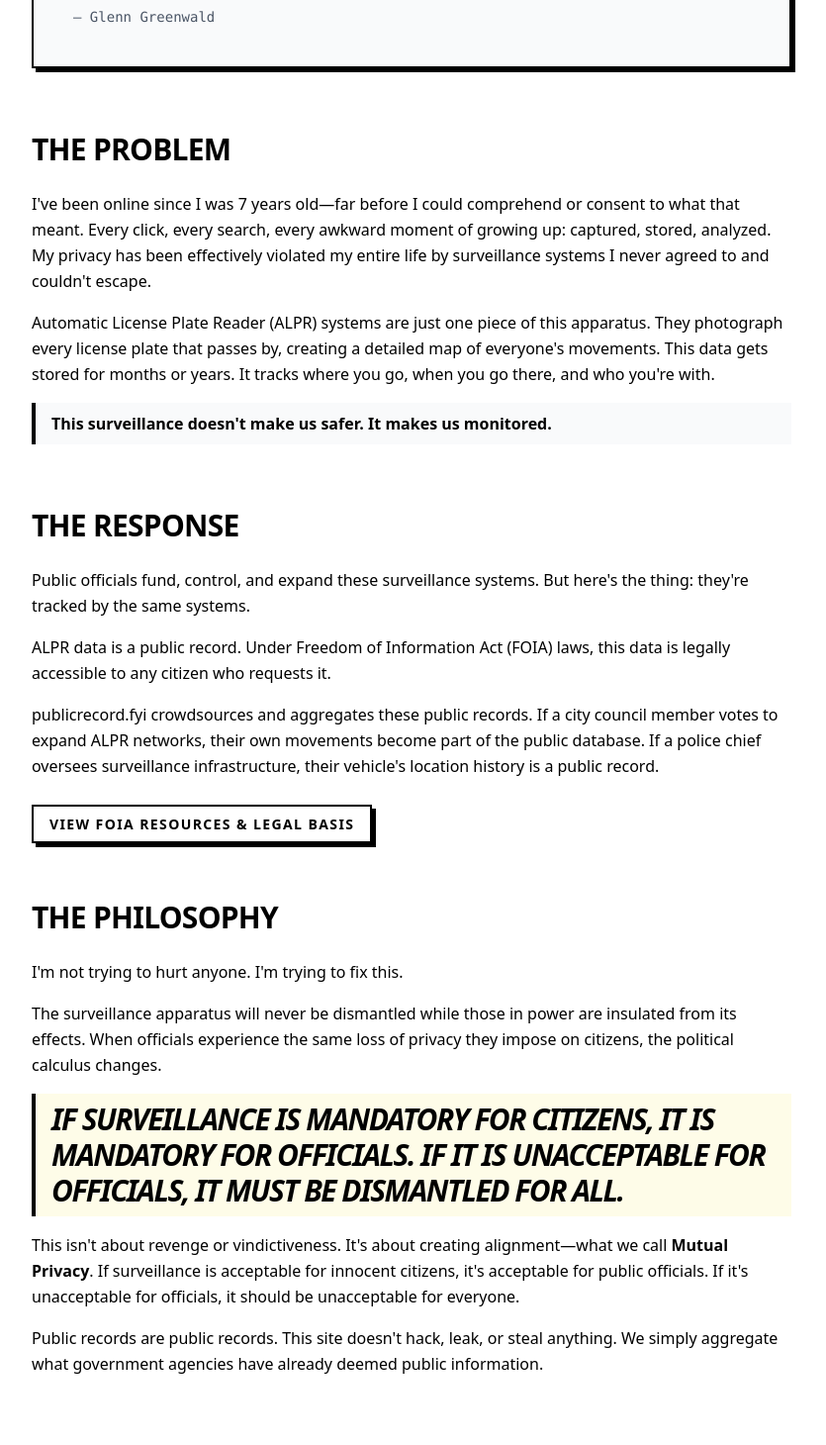
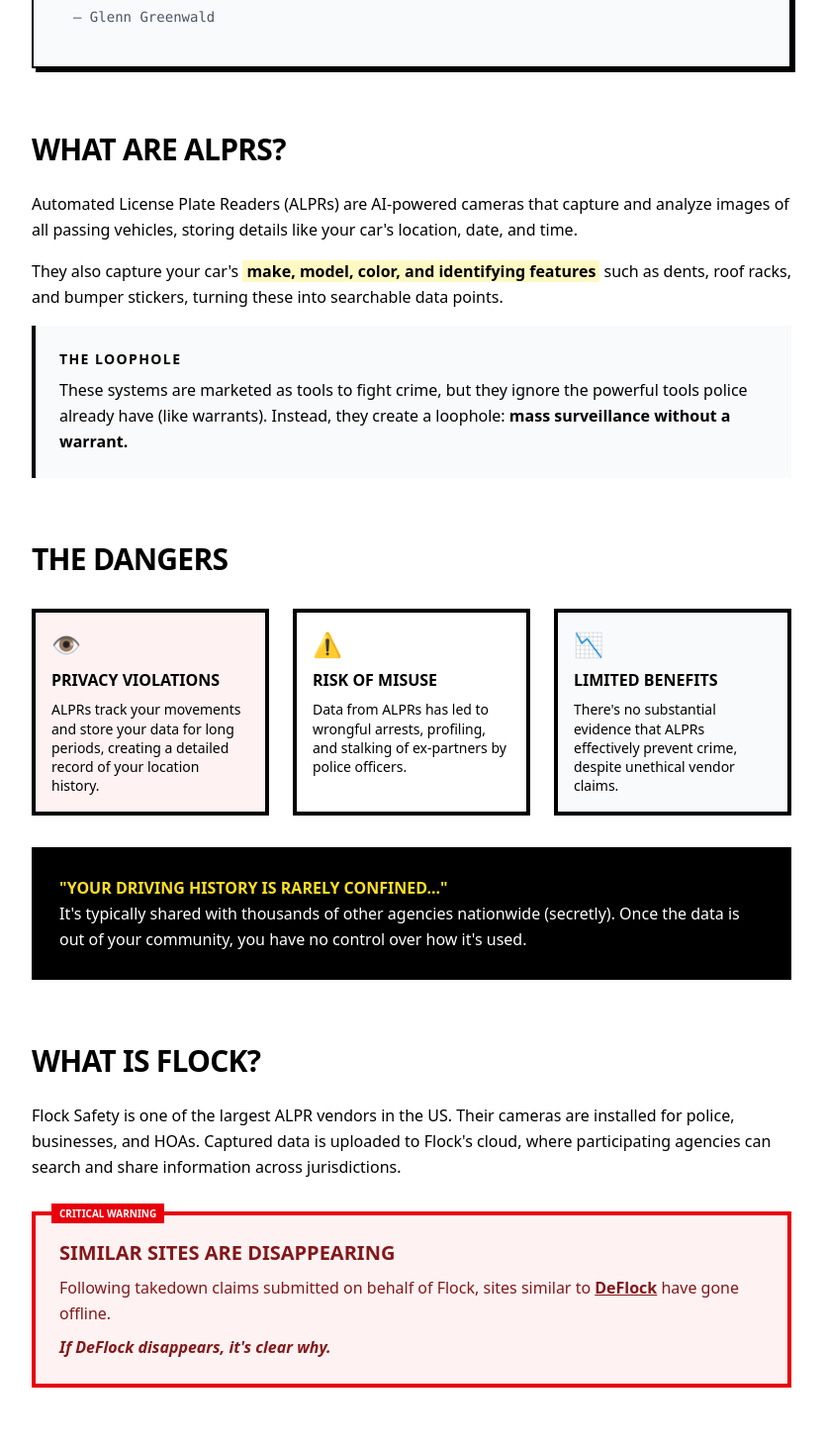
Before and after one commit to stopitnoah/publicrecord.fyi, a Next.js app: page /about in a window 1280 px wide. Shown: the part 780-2240 px from the top of the page at 99% size, without its empty margins (224-1059 px from the left). Built offline with nearby package versions, Linux system fonts and the light colour scheme.

Commit message:
variable payment acceptance

```diff
--- a/app/about/page.tsx
+++ b/app/about/page.tsx
@@ -20,20 +20,82 @@
                 <p className="font-mono text-sm text-gray-600">— Glenn Greenwald</p>
             </div>
 
-            {/* The Problem */}
+            {/* What are ALPRs */}
             <section className="space-y-6">
-                <h2 className="text-3xl font-black uppercase tracking-tight">The Problem</h2>
+                <h2 className="text-3xl font-black uppercase tracking-tight">What are ALPRs?</h2>
                 <div className="prose-lg font-medium leading-relaxed space-y-4">
                     <p>
-                        I&apos;ve been online since I was 7 years old—far before I could comprehend or consent to what that meant.
-                        Every click, every search, every awkward moment of growing up: captured, stored, analyzed. My privacy has been effectively violated my entire life by surveillance systems I never agreed to and couldn&apos;t escape.
+                        Automated License Plate Readers (ALPRs) are AI-powered cameras that capture and analyze images of all passing vehicles, storing details like your car&apos;s location, date, and time.
                     </p>
                     <p>
-                        Automatic License Plate Reader (ALPR) systems are just one piece of this apparatus. They photograph every license plate that passes by, creating a detailed map of everyone&apos;s movements. This data gets stored for months or years. It tracks where you go, when you go there, and who you&apos;re with.
+                        They also capture your car&apos;s <span className="highlight-text bg-yellow-100 px-1 font-bold">make, model, color, and identifying features</span> such as dents, roof racks, and bumper stickers, turning these into searchable data points.
                     </p>
-                    <p className="font-bold border-l-4 border-black pl-4 py-2 bg-gray-50">
-                        This surveillance doesn&apos;t make us safer. It makes us monitored.
+                    <div className="bg-gray-50 p-6 border-l-4 border-black">
+                        <p className="text-sm font-bold uppercase tracking-widest mb-2">The Loophole</p>
+                        <p>
+                            These systems are marketed as tools to fight crime, but they ignore the powerful tools police already have (like warrants). Instead, they create a loophole: <strong>mass surveillance without a warrant.</strong>
+                        </p>
+                    </div>
+                </div>
+            </section>
+
+            {/* The Dangers */}
+            <section className="space-y-8">
+                <h2 className="text-3xl font-black uppercase tracking-tight">The Dangers</h2>
+
+                <div className="grid md:grid-cols-3 gap-6">
+                    <div className="border-4 border-black p-4 bg-red-50 space-y-2">
+                        <div className="text-2xl">👁️</div>
+                        <h3 className="font-black uppercase">Privacy Violations</h3>
+                        <p className="text-sm leading-snug">
+                            ALPRs track your movements and store your data for long periods, creating a detailed record of your location history.
+                        </p>
+                    </div>
+
+                    <div className="border-4 border-black p-4 bg-white space-y-2">
+                        <div className="text-2xl">⚠️</div>
+                        <h3 className="font-black uppercase">Risk of Misuse</h3>
+                        <p className="text-sm leading-snug">
+                            Data from ALPRs has led to wrongful arrests, profiling, and stalking of ex-partners by police officers.
+                        </p>
+                    </div>
+
+                    <div className="border-4 border-black p-4 bg-gray-50 space-y-2">
+                        <div className="text-2xl">📉</div>
+                        <h3 className="font-black uppercase">Limited Benefits</h3>
+                        <p className="text-sm leading-snug">
+                            There&apos;s no substantial evidence that ALPRs effectively prevent crime, despite unethical vendor claims.
+                        </p>
+                    </div>
+                </div>
+
+                <div className="prose-lg font-medium leading-relaxed bg-black text-white p-6 border-4 border-black brutal-shadow-white">
+                    <p className="leading-relaxed">
+                        <span className="text-yellow-300 font-bold uppercase">"Your driving history is rarely confined..."</span>
+                        <br />
+                        It&apos;s typically shared with thousands of other agencies nationwide (secretly). Once the data is out of your community, you have no control over how it&apos;s used.
                     </p>
+                </div>
+            </section>
+
+            {/* What is Flock? */}
+            <section className="space-y-6">
+                <h2 className="text-3xl font-black uppercase tracking-tight">What is Flock?</h2>
+                <div className="prose-lg font-medium leading-relaxed space-y-4">
+                    <p>
+                        Flock Safety is one of the largest ALPR vendors in the US. Their cameras are installed for police, businesses, and HOAs. Captured data is uploaded to Flock&apos;s cloud, where participating agencies can search and share information across jurisdictions.
+                    </p>
+
+                    <div className="border-4 border-red-600 p-6 bg-red-50 relative mt-8">
+                        <div className="absolute -top-3 left-4 bg-red-600 text-white px-2 py-0.5 text-[10px] font-black uppercase">Critical Warning</div>
+                        <h3 className="font-black uppercase text-xl mb-2 text-red-900">Similar Sites are Disappearing</h3>
+                        <p className="text-red-900 font-medium">
+                            Following takedown claims submitted on behalf of Flock, sites similar to <a href="https://deflock.me" className="underline font-bold">DeFlock</a> have gone offline.
+                        </p>
+                        <p className="text-red-900 font-black mt-2 italic">
+                            If DeFlock disappears, it&apos;s clear why.
+                        </p>
+                    </div>
                 </div>
             </section>
 
--- a/app/actions/create-checkout-session.ts
+++ b/app/actions/create-checkout-session.ts
@@ -3,12 +3,20 @@
 import Stripe from 'stripe';
 import { redirect } from 'next/navigation';
 
-export async function createCheckoutSession() {
+export async function createCheckoutSession(formData: FormData) {
     const stripeSecretKey = process.env.STRIPE_SECRET_KEY;
 
     if (!stripeSecretKey) {
         console.error('STRIPE_SECRET_KEY is missing');
         throw new Error('STRIPE_SECRET_KEY is not configured');
+    }
+
+    const amountRaw = formData.get('amount');
+    const amount = amountRaw ? parseFloat(amountRaw.toString()) : 10;
+
+    // Ensure minimum donation is $1
+    if (isNaN(amount) || amount < 1) {
+        throw new Error('Invalid donation amount');
     }
 
     const stripe = new Stripe(stripeSecretKey);
@@ -23,7 +31,7 @@
                         name: 'PublicRecord.fyi Mission Support',
                         description: 'Help us maintain decentralized, seizure-proof infrastructure for public records.',
                     },
-                    unit_amount: 1000,
+                    unit_amount: Math.round(amount * 100), // Convert to cents
                 },
                 quantity: 1,
             },
--- a/app/page.tsx
+++ b/app/page.tsx
@@ -41,7 +41,7 @@
                 <div className="bg-black text-white border-4 border-black p-6 brutal-shadow-white space-y-2">
                     <p className="text-6xl font-black text-yellow-300 leading-none tracking-tighter italic">1 : 521</p>
                     <p className="text-xs font-bold uppercase tracking-widest">Search Ratio</p>
-                    <p className="text-sm font-medium opacity-80 leading-snug">For every 1 local law enforcement search, his data is queried 521 times on the national network.</p>
+                    <p className="text-sm font-medium opacity-80 leading-snug">For every 1 legitimate search, this system generates 521 automated tracking records on innocent drivers.</p>
                 </div>
                 <div className="bg-white border-4 border-black p-6 brutal-shadow space-y-2">
                     <p className="text-6xl font-black leading-none tracking-tighter italic italic underline decoration-yellow-400 decoration-8 underline-offset-4">92,000+</p>
--- a/app/support/page.tsx
+++ b/app/support/page.tsx
@@ -42,9 +42,21 @@
                         </p>
 
                         <div className="space-y-4 mt-auto">
-                            <form action={createCheckoutSession}>
+                            <form action={createCheckoutSession} className="space-y-4">
+                                <div>
+                                    <label htmlFor="amount" className="block text-xs font-bold uppercase tracking-widest mb-1">Custom Amount ($)</label>
+                                    <input
+                                        type="number"
+                                        name="amount"
+                                        id="amount"
+                                        defaultValue="10"
+                                        min="1"
+                                        step="1"
+                                        className="w-full border-2 border-black p-2 font-mono text-lg focus:outline-none focus:bg-yellow-50"
+                                    />
+                                </div>
                                 <button type="submit" className="w-full brutal-btn bg-yellow-300 text-black text-center py-4 uppercase font-black tracking-widest hover:bg-yellow-400 transition-colors">
-                                    Pay with Card
+                                    Proceed to Payment
                                 </button>
                             </form>
                             <p className="text-[10px] font-mono text-gray-500 italic">
```
